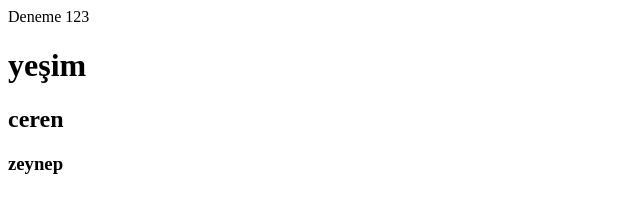
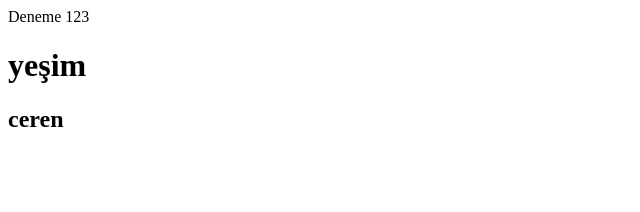
Before and after one commit to yesimkaya100619/YMGDersOrnek1, a plain HTML site: page index.html in a window 1280 px wide. Shown: the full height of the page, 0-640 px from the left. Drawn offline with Linux system fonts and the light colour scheme.

Commit message:
5.commit

```diff
--- a/index.html
+++ b/index.html
@@ -12,7 +12,6 @@
     Deneme 123
     <h1>yeşim</h1>
     <h2>ceren</h2>
-    <h3>zeynep</h3>
 </body>
 
 </html>
```
